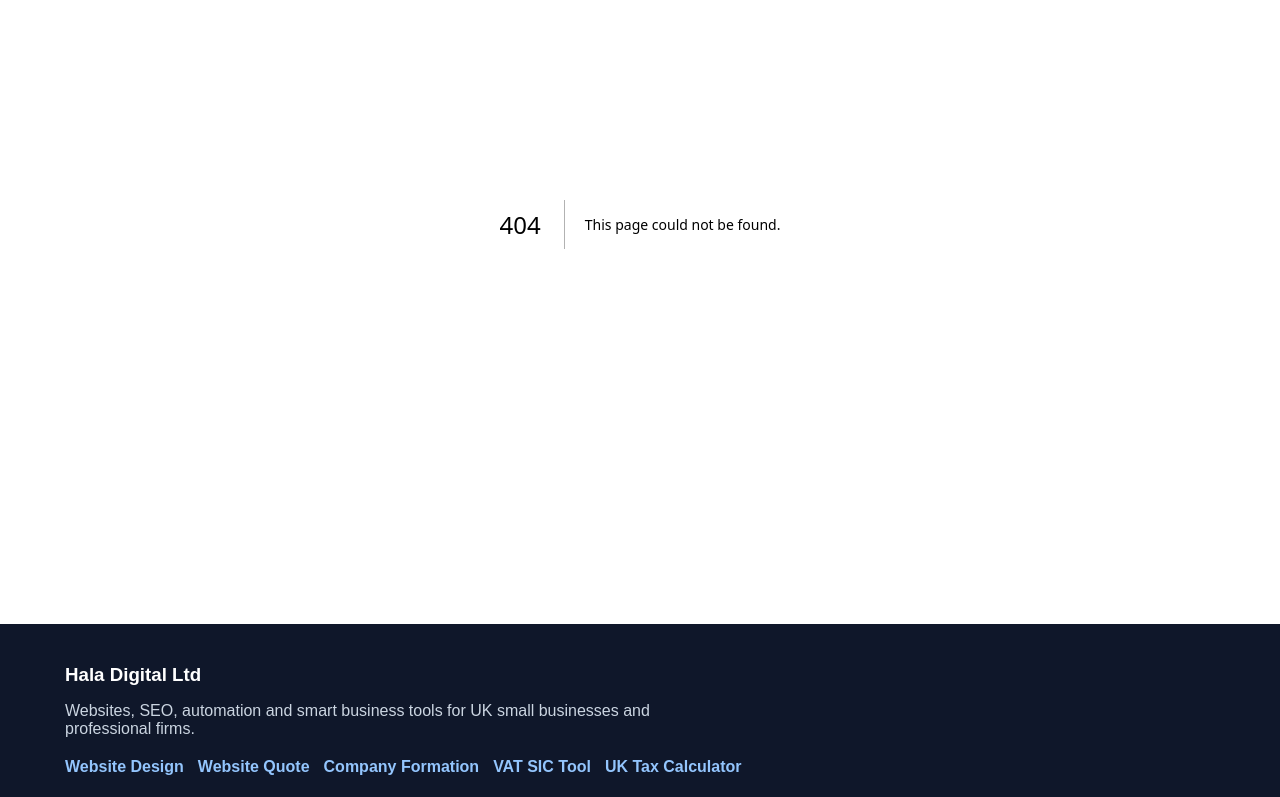
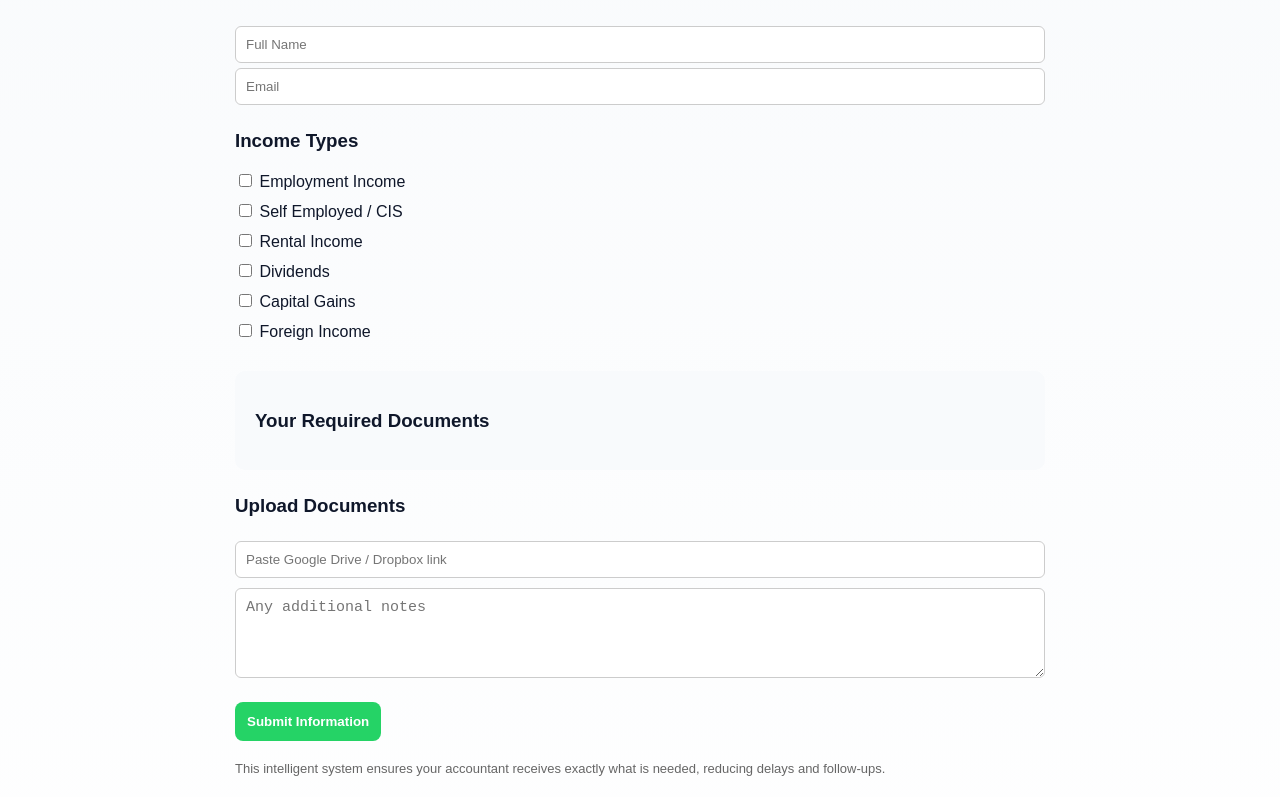
Before and after one commit to HalaDigitalLtd/uktaxcalculator-app, a Next.js app: page /smart-sa-intake in a window 1280 px wide. Before the commit this address had no page. Shown: the part 243-1040 px from the top of the page. Built offline with nearby package versions, Linux system fonts and the light colour scheme.

Commit message:
Add Smart Self Assessment intake tool with dynamic checklist

```diff
--- /dev/null
+++ b/app/smart-sa-intake/page.tsx
@@ -0,0 +1,145 @@
+"use client";
+
+import { useState } from "react";
+
+export default function SmartSAIntake() {
+  const [answers, setAnswers] = useState<any>({});
+
+  const handleChange = (key: string, value: any) => {
+    setAnswers({ ...answers, [key]: value });
+  };
+
+  const inputStyle = {
+    padding: "10px",
+    borderRadius: "6px",
+    border: "1px solid #ccc",
+    marginTop: "5px",
+    width: "100%"
+  };
+
+  return (
+    <div style={{ maxWidth: "850px", margin: "0 auto", padding: "40px 20px", fontFamily: "Arial" }}>
+
+      <h1 style={{ textAlign: "center" }}>Smart Self Assessment Intake</h1>
+
+      <p style={{ textAlign: "center", color: "#666" }}>
+        Answer a few questions. We’ll generate your exact document checklist.
+      </p>
+
+      {/* BASIC */}
+      <h3>Basic Details</h3>
+      <input name="name" placeholder="Full Name" style={inputStyle} />
+      <input name="email" placeholder="Email" style={inputStyle} />
+
+      {/* SCREENING */}
+      <h3 style={{ marginTop: "25px" }}>Income Types</h3>
+
+      {[
+        ["employment", "Employment Income"],
+        ["self", "Self Employed / CIS"],
+        ["rental", "Rental Income"],
+        ["dividends", "Dividends"],
+        ["capital", "Capital Gains"],
+        ["foreign", "Foreign Income"]
+      ].map(([key, label]) => (
+        <label key={key} style={{ display: "block", marginTop: "10px" }}>
+          <input
+            type="checkbox"
+            onChange={(e) => handleChange(key, e.target.checked)}
+          />{" "}
+          {label}
+        </label>
+      ))}
+
+      {/* DYNAMIC CHECKLIST */}
+      <div style={{ marginTop: "30px", background: "#f8fafc", padding: "20px", borderRadius: "10px" }}>
+        <h3>Your Required Documents</h3>
+
+        <ul>
+
+          {answers.employment && (
+            <>
+              <li>P60 / P45</li>
+              <li>P11D (if benefits)</li>
+            </>
+          )}
+
+          {answers.self && (
+            <>
+              <li>Bank statements (full year)</li>
+              <li>Sales / income summary</li>
+              <li>Expense receipts</li>
+              <li>CIS deduction statements</li>
+            </>
+          )}
+
+          {answers.rental && (
+            <>
+              <li>Rental income summary</li>
+              <li>Letting agent statement</li>
+              <li>Mortgage interest statement</li>
+              <li>Repair & maintenance costs</li>
+            </>
+          )}
+
+          {answers.dividends && (
+            <>
+              <li>Dividend vouchers</li>
+            </>
+          )}
+
+          {answers.capital && (
+            <>
+              <li>Purchase & sale details</li>
+              <li>Legal fees</li>
+            </>
+          )}
+
+          {answers.foreign && (
+            <>
+              <li>Foreign income details</li>
+              <li>Tax paid abroad</li>
+            </>
+          )}
+
+        </ul>
+      </div>
+
+      {/* DOCUMENT LINK */}
+      <h3 style={{ marginTop: "25px" }}>Upload Documents</h3>
+
+      <input
+        placeholder="Paste Google Drive / Dropbox link"
+        style={inputStyle}
+      />
+
+      {/* NOTES */}
+      <textarea
+        placeholder="Any additional notes"
+        rows={4}
+        style={{ ...inputStyle, marginTop: "10px" }}
+      />
+
+      {/* SUBMIT */}
+      <button
+        style={{
+          marginTop: "20px",
+          padding: "12px",
+          background: "#25D366",
+          color: "white",
+          border: "none",
+          borderRadius: "8px",
+          fontWeight: "bold"
+        }}
+      >
+        Submit Information
+      </button>
+
+      {/* USP */}
+      <p style={{ marginTop: "20px", fontSize: "13px", color: "#666" }}>
+        This intelligent system ensures your accountant receives exactly what is needed, reducing delays and follow-ups.
+      </p>
+
+    </div>
+  );
+}
```
